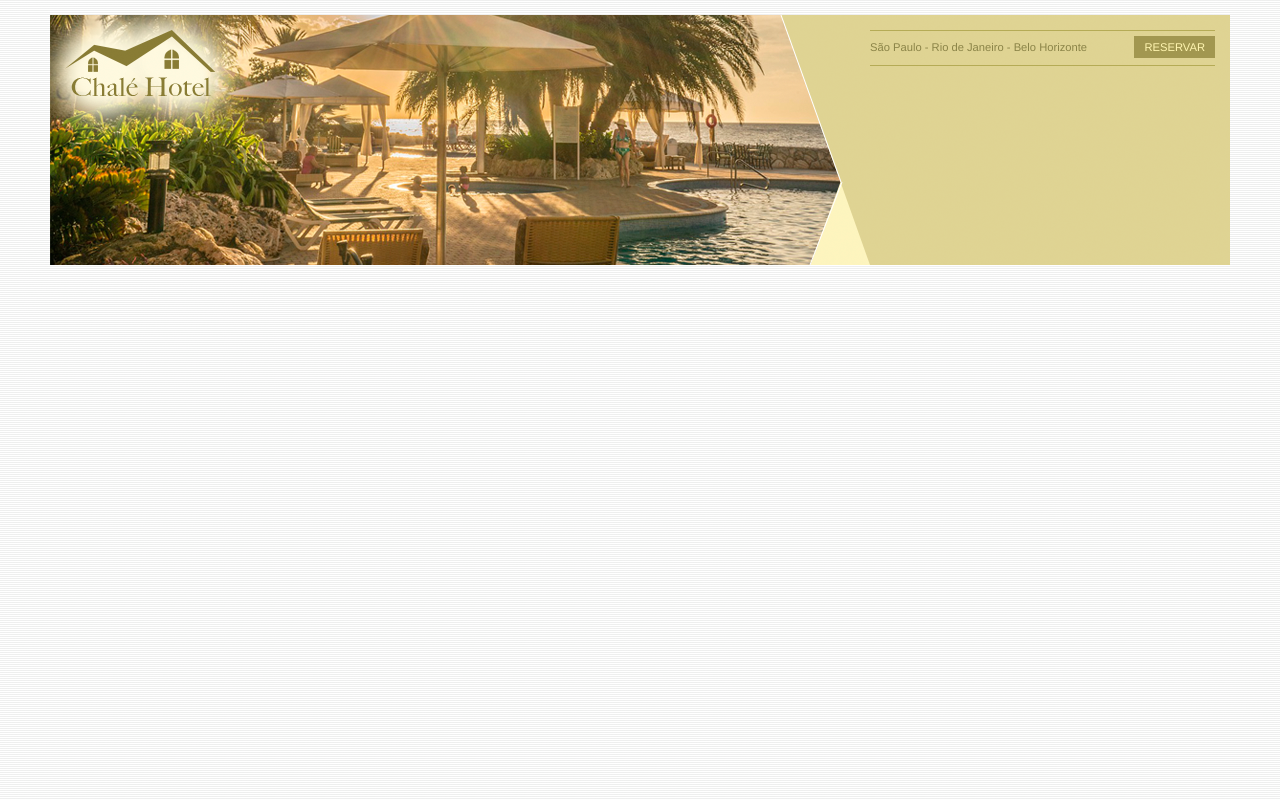
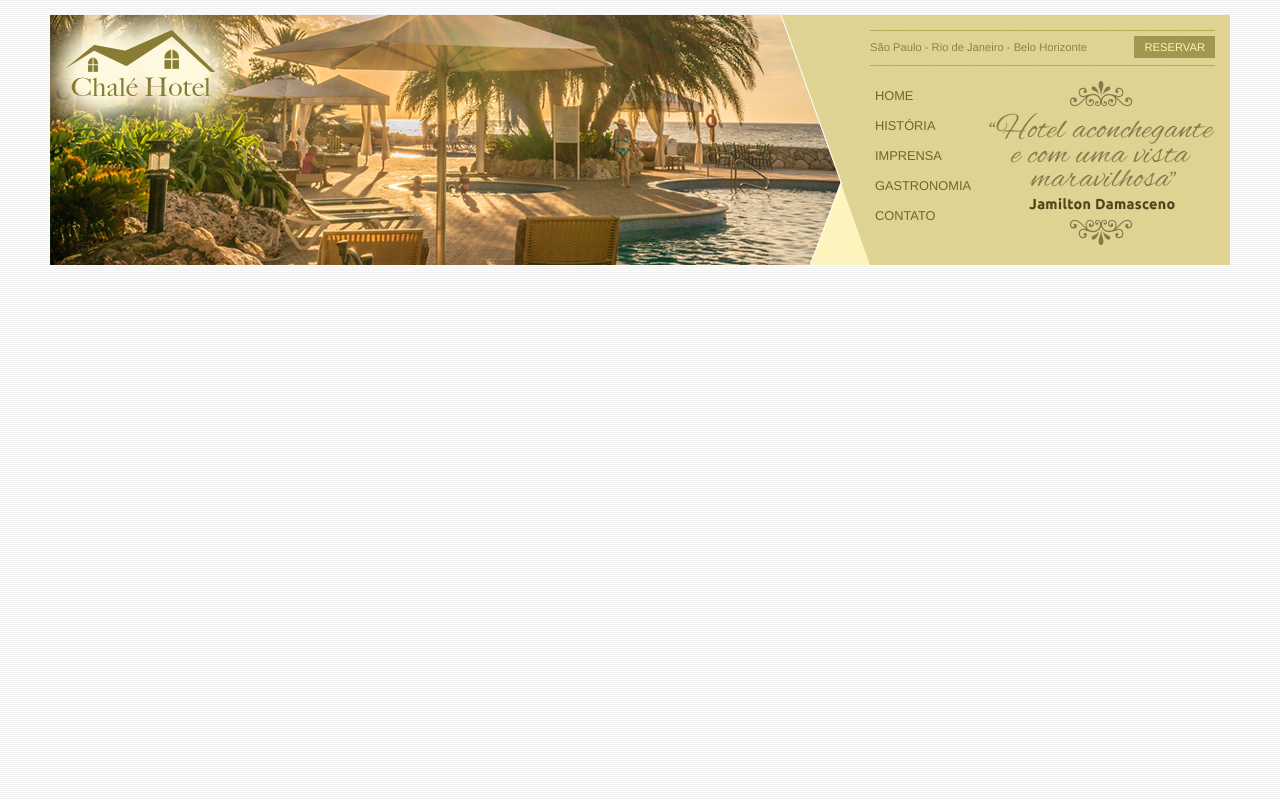
Before and after one commit to V-Charles/Udemy-DW-SC7-Project-ChaleHotel, a plain HTML site: page index.html in a window 1280 px wide. Drawn offline with Linux system fonts and the light colour scheme.

Commit message:
Finalizado menu

```diff
--- a/css/style.css
+++ b/css/style.css
@@ -86,3 +86,36 @@ a.reserva {
     padding: 5px 10px;
     float: right;
 }
+
+/* Barra de navegação vertical */
+#menu {
+    margin-top: 15px;
+}
+
+ul {
+    margin: 0;
+    padding: 0;
+    list-style: none;
+}
+
+ul#navegacao{
+    float: left;
+}
+
+ul#navegacao a {
+    text-transform: uppercase;
+    font-size: 0.8em;
+    padding: 5px;
+    color: #6e672c;
+    line-height: 30px;
+}
+
+ul#navegacao a:hover {
+    background: #fdf6be;
+}
+
+.depoimento {
+    width: 226px;
+    height: 164px;
+    float: right;
+}
--- a/index.html
+++ b/index.html
@@ -12,7 +12,7 @@
             <div id="topo"><!-- Início do Topo-->
                 <div id="area-logo">
                     <h1 class="logo">
-                        <a href="">Chalé Hotel</a>
+                        <a href="index.html">Chalé Hotel</a>
                     </h1>
                 </div>
                 <div id="area-menu">
@@ -24,6 +24,26 @@
                             <a class="reserva" href="">Reservar</a>
                             <div style="clear: both;"></div>
                         </div>
+                        <div id="menu"> <!-- Início Menu Princípal -->
+                            <ul id="navegacao">
+                                <li>
+                                    <a href="">Home</a>
+                                </li>
+                                <li>
+                                    <a href="">História</a>
+                                </li>
+                                <li>
+                                    <a href="">Imprensa</a>
+                                </li>
+                                <li>
+                                    <a href="">Gastronomia</a>
+                                </li>
+                                <li>
+                                    <a href="">Contato</a>
+                                </li>
+                            </ul>
+                            <img class="depoimento" src="imagens/depoimento.png">
+                        </div> <!-- Fim Menu Princípal -->
                     </div>
                 </div>
             </div><!-- Fim do Topo-->
```
